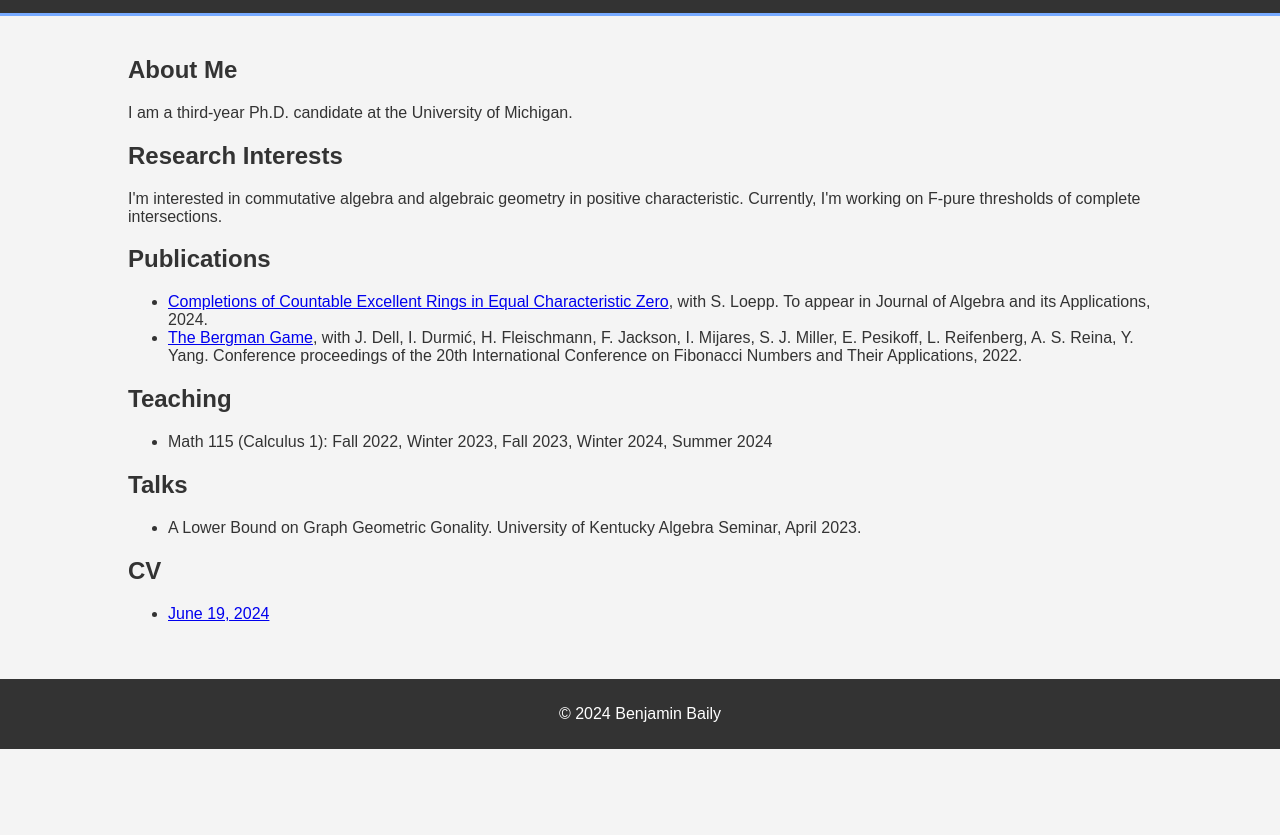
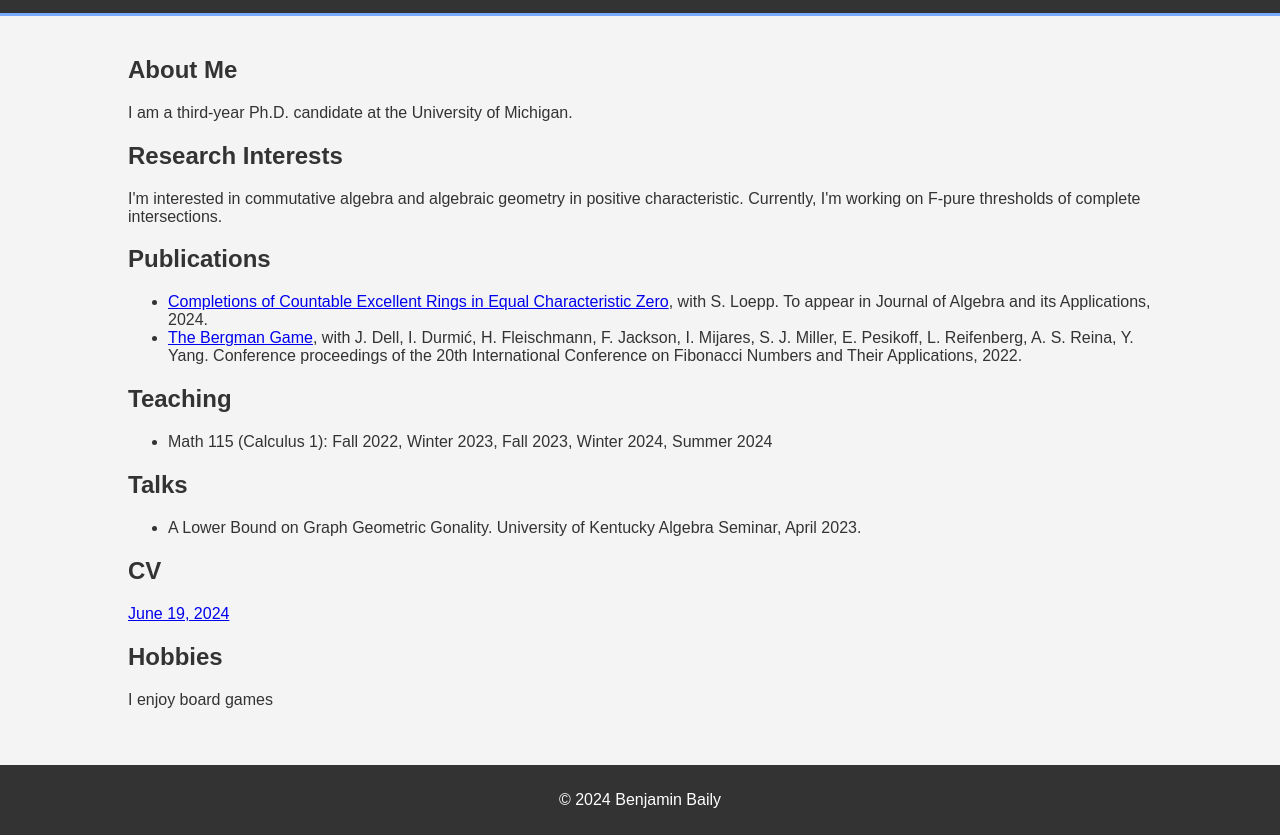
Before and after one commit to bbaily/bbaily.github.io, a plain HTML site: page index.html in a window 1280 px wide. Shown: the part 131-966 px from the top of the page. Before the commit the page ends 880 px from the top, so only its background shows below. Drawn offline with Linux system fonts and the light colour scheme.

Commit message:
updated CV

```diff
--- a/index.html
+++ b/index.html
@@ -97,10 +97,13 @@
         </section>
         <section>
             <h2>CV</h2>
-            <ul>
-                <li><a href="CV.pdf" target="_blank">June 19, 2024</a></li>
-            </ul>
+            <p><a href="CV.pdf" target="_blank">June 19, 2024</a></p>
         </section>
+        <section>
+            <h2>Hobbies</h2>
+            <p>I enjoy board games</p>
+        </section>
+
     </div>
     <footer>
         <p>&copy; 2024 Benjamin Baily</p>
```
Also changed, not shown: 1 other file.
